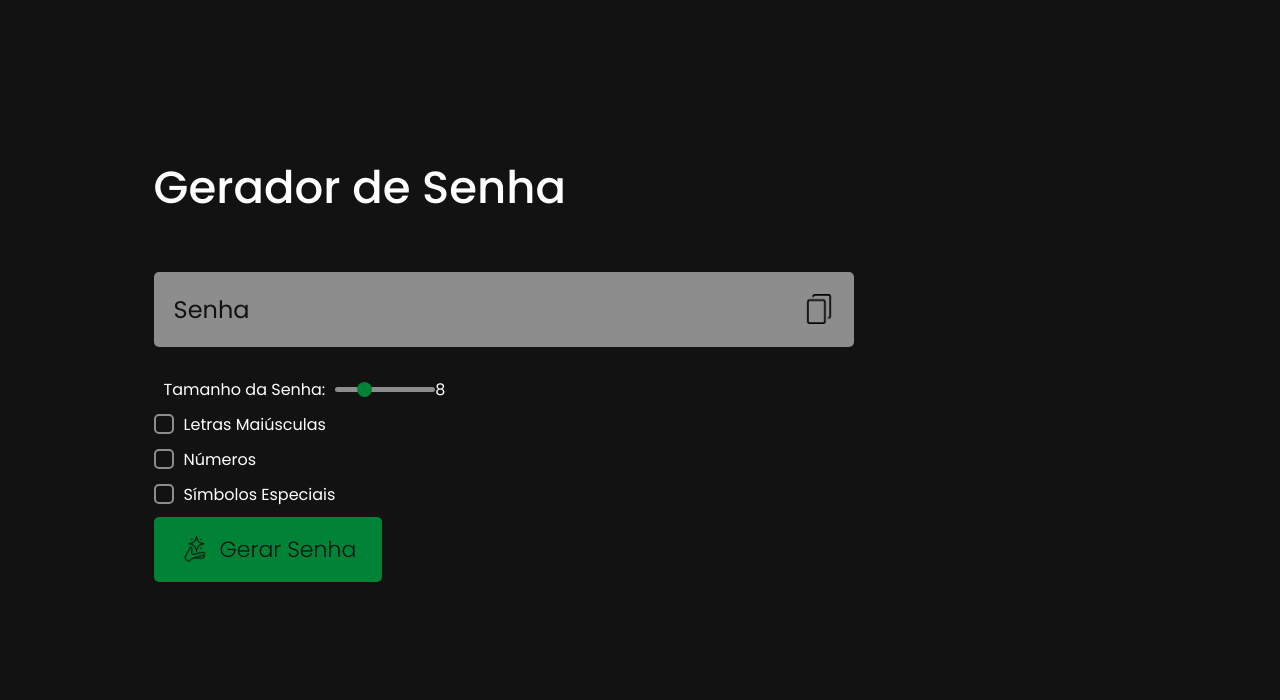
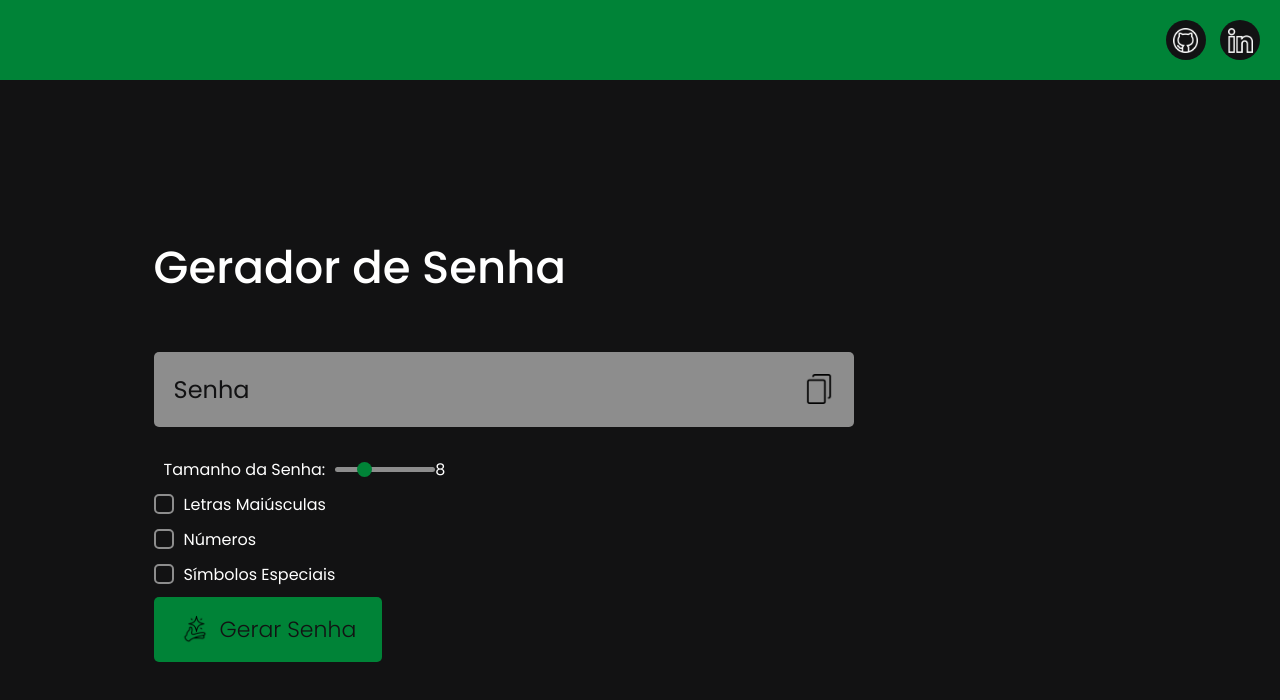
Before and after one commit to JeanFurquim97/gerador_de_senha, a plain HTML site: page index.html in a window 1280 px wide. Drawn offline with Linux system fonts and the light colour scheme.

Commit message:
add header and social links

```diff
--- a/index.html
+++ b/index.html
@@ -7,6 +7,10 @@
     <link rel="stylesheet" href="src/style/style.css">
 </head>
 <body>
+    <header>
+        <a href="https://github.com/JeanFurquim97" target="_blank" class="social-link"><img src="src/images/github.png" alt="GitHub"></a>
+        <a href="https://www.linkedin.com/in/jeanoliveira-dev/" target="_blank" class="social-link"><img src="src/images/linkedin.png" alt="LinkedIn"></a>
+    </header>
     <div class="container">
         <h1>Gerador de Senha</h1>
         <div class="display">
--- a/src/style/style.css
+++ b/src/style/style.css
@@ -9,6 +9,35 @@
 body{
     background: #121213;
     color: #fff;
+}
+
+header {
+    background-color: #008337;
+    padding: 20px;
+    text-align: right;
+}
+
+.social-link {
+    display: inline-block;
+    width: 40px;
+    height: 40px;
+    background-color: #121213;
+    border-radius: 50%;
+    margin-left: 10px;
+    text-align: center;
+    line-height: 40px;
+    transition: 0.3s;
+}
+
+.social-link:hover {
+    transform: scale(1.1);
+}
+
+.social-link img {
+    width: 25px;
+    height: 25px;
+    object-fit: cover;
+    vertical-align: middle;
 }
 .container{
     margin: 12%;
```
Also changed, not shown: src/images/github.png (added), src/images/linkedin.png (added).
